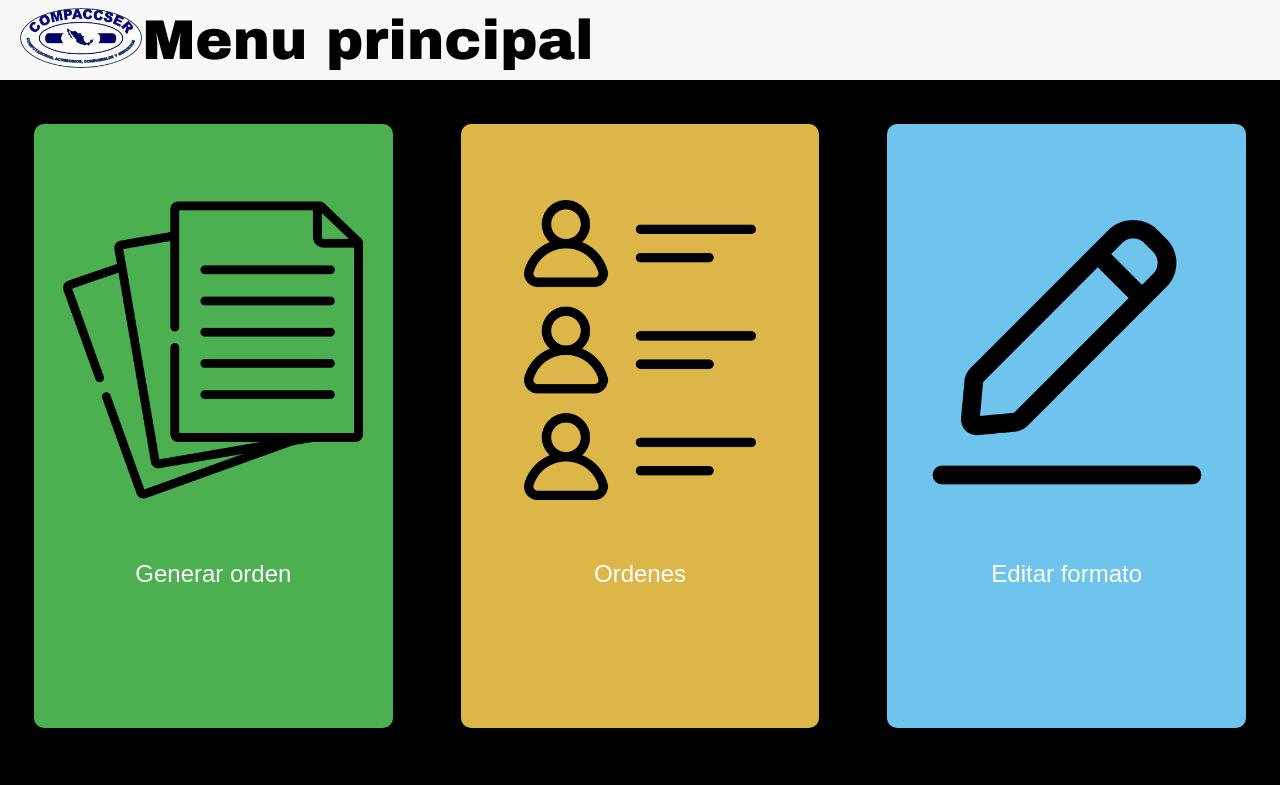
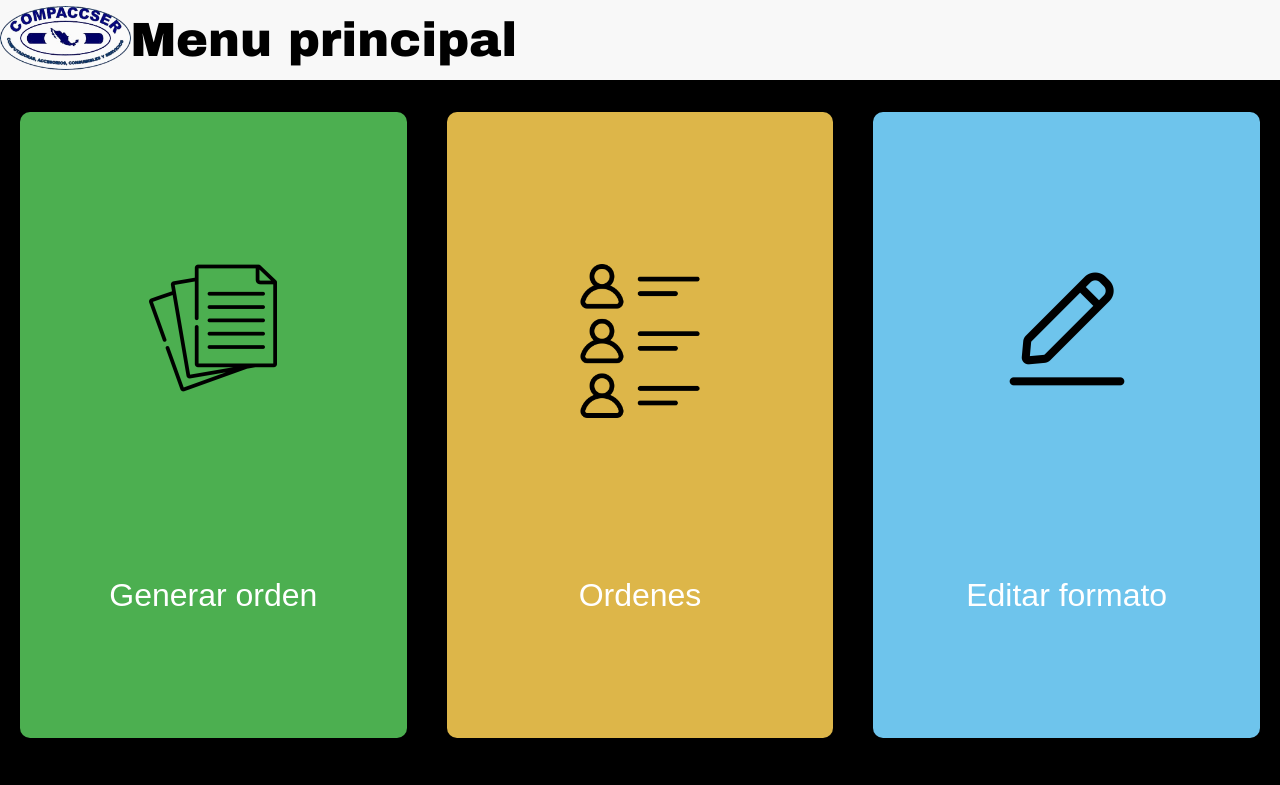
Before and after one commit to Arrtty/compaccserOrdenes, a PHP site: page /tcpdf/ in a window 1280 px wide; the page is wider, and only the part inside the window is pictured. Shown: the top 785 px of that part. Run offline with PHP 8.4, Linux system fonts and the light colour scheme.

Commit message:
Fixes and improvements

```diff
--- a/css/index.css
+++ b/css/index.css
@@ -2,14 +2,14 @@ body {
     background-color: #000000;
     margin: 0;
     font-family: Arial, sans-serif;
+    scrollbar-width: none;
 }
-
 .navbar {
     width: 100%;
     background-color: #f8f8f8;
-    position: relative;
+    position: sticky;
     height: 10vmin;
-    padding: 0 20px;
+    padding: 0;
     margin-bottom: 10px;
     display: inline-flex;
     align-items: center;
@@ -18,37 +18,32 @@ body {
 
 .logo.logo1 img {
     width: auto;
-    height: 60px;
+    height: 8vmin;
     display: inline-flex;
     background: 0%;
 }
 
 .title {
     font-family: "Arial Black", sans-serif;
-    font-size: 28px;
+    font-size: 3vmin;
+    justify-content: center;
 }
 
 .container {
     display: flex;
-    align-items: center;
-    justify-content: space-between;
+    position: relative;
     text-align: center;
     width: auto;
-    height: 84vmin;
+    height: 87vmin;
 }
 
 .button-container {
     display: flex;
     align-items: center;
-    justify-content: space-between;
-    text-align: center;
-    align-content: center;
-    justify-content: center;
-    text-decoration: none;
+    justify-content: space-evenly;
     width: 33%;
     height: 90%;
-    padding: 12px 24px;
-    border: none;
+    padding: 12px 10px;
     border-radius: 5px;
     margin: 10px;
 }
@@ -68,17 +63,17 @@ body {
 }
 
 img {
-    width: auto;
-    height: 300px;
+    width: 30%;
+    height: 30%;
 }
 
 #button-text {
-    font-size: 24px;
+    font-size: 4vmin;
     font-family: "Arial", sans-serif;
     color: #fff;
     position: absolute;
     top: 70%;
-    width: 100%;
+    width: auto;
     text-align: center;
 }
 
--- a/index.html
+++ b/index.html
@@ -23,20 +23,20 @@
   </div>
 
   <div class="container" id="base">
+
     <div class="button-container">
       <a class="button" id="generar" href="pages/generar-orden.php"></a>
       <div class="button-img" id="button-img">
-        <img src="/img/generar.png"></a>
+        <img src="/img/generar.png">
       </div>
-
       <div class="Text" id="button-text">Generar orden</div>
     </div>
 
     <div class="button-container">
+      <a class="button" id="ver" href="pages/ordenes.php"></a>
       <div class="button-img" id="button-img">
         <img src="/img/customer.png">
       </div>
-      <a class="button" id="ver" href="pages/ordenes.php"></a>
       <div class="Text" id="button-text">Ordenes</div>
     </div>
 
```
Also changed, not shown: img/editing.png (deleted).
